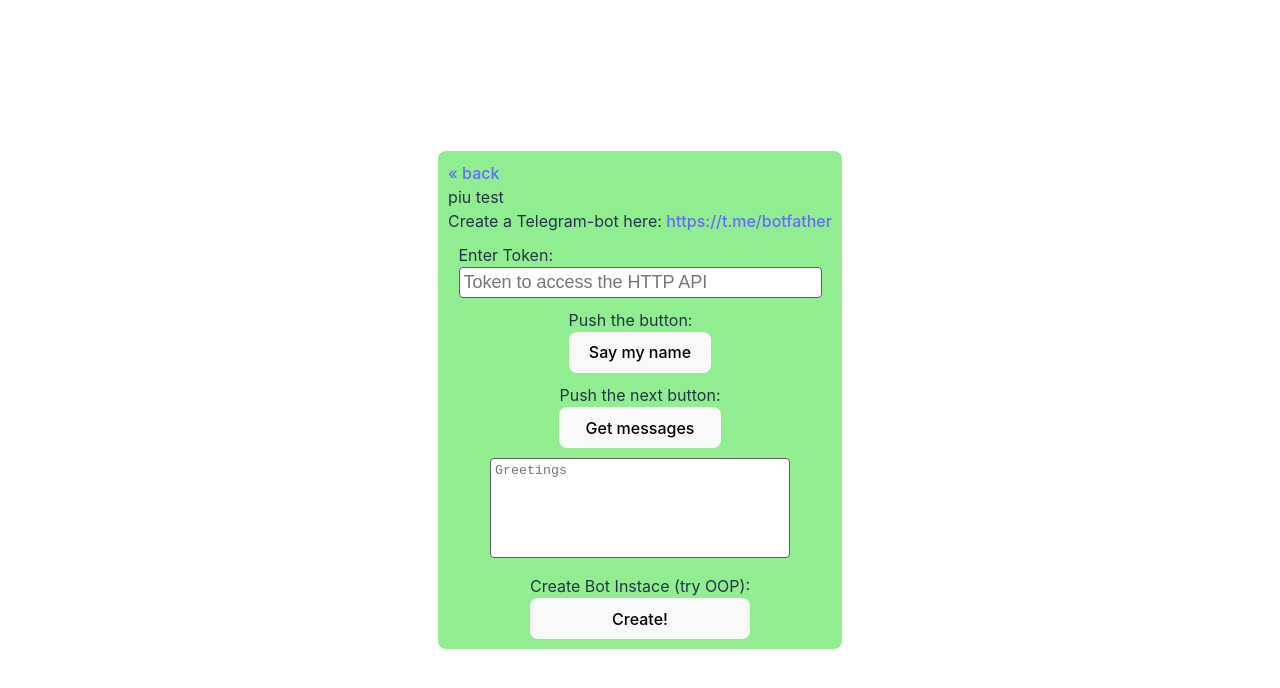
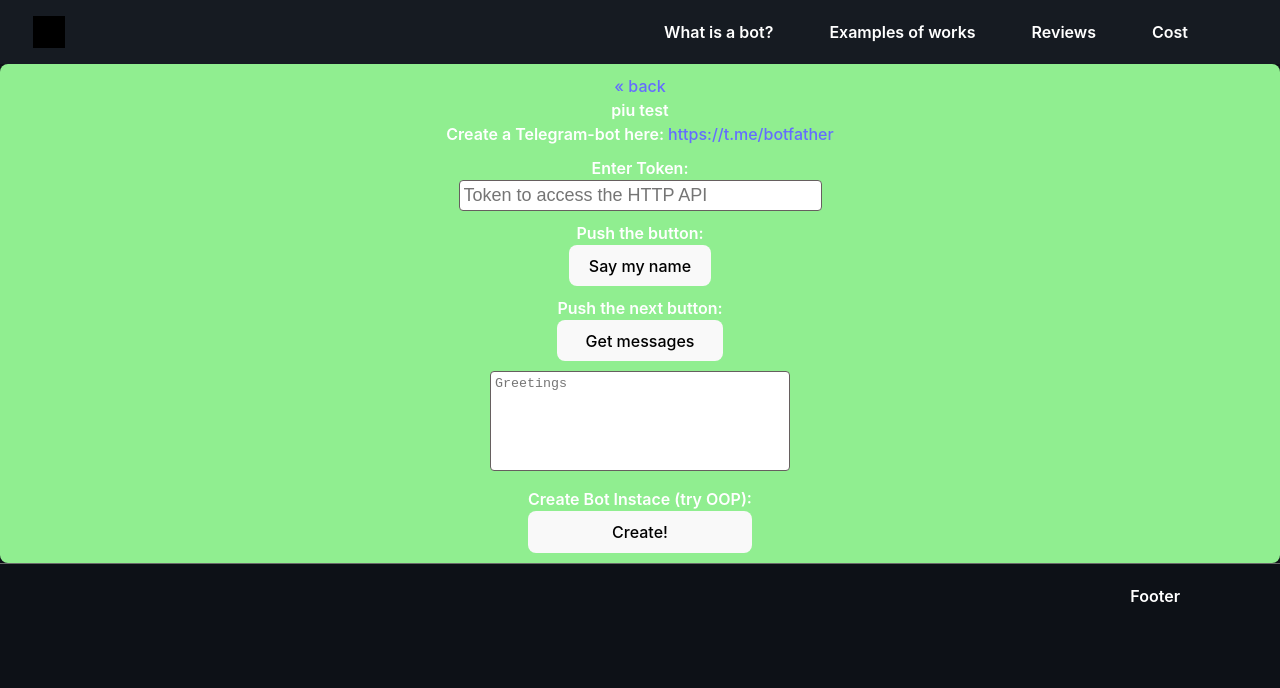
Before and after one commit to alexeyau/telebot-app, a React (Vite) app: page /test in a window 1280 px wide. Shown: the top 688 px of the page. Built offline with nearby package versions, Linux system fonts and the light colour scheme.

Commit message:
Layout develop (#15)
* 123

* layout

---------

Co-authored-by: Renat Vasilenko <64277973+mudaston@users.noreply.github.com>

```diff
--- a/src/App.css
+++ /dev/null
@@ -1,51 +0,0 @@
-* {
-  box-sizing: border-box;
-  margin: 0;
-  padding: 0;
-}
-
-#root {
-  max-width: 1280px;
-  margin: 0 auto;
-  padding: 2rem;
-}
-
-.logo {
-  height: 6em;
-  padding: 1.5em;
-  will-change: filter;
-  transition: filter 300ms;
-}
-.logo:hover {
-  filter: drop-shadow(0 0 2em #646cffaa);
-}
-.logo.react:hover {
-  filter: drop-shadow(0 0 2em #61dafbaa);
-}
-
-@keyframes logo-spin {
-  from {
-    transform: rotate(0deg);
-  }
-  to {
-    transform: rotate(360deg);
-  }
-}
-
-@media (prefers-reduced-motion: no-preference) {
-  a:nth-of-type(2) .logo {
-    animation: logo-spin infinite 20s linear;
-  }
-}
-
-.card {
-  padding: 2em;
-}
-
-.read-the-docs {
-  color: #888;
-}
-
-.App {
-  text-align: center;
-}
--- a/src/App.jsx
+++ /dev/null
@@ -1,40 +0,0 @@
-import { useState } from 'react';
-
-import reactLogo from './assets/react.svg';
-
-// eslint-disable-next-line import/no-unresolved
-import viteLogo from '/vite.svg';
-import './App.css';
-
-
-function App() {
-	const [count, setCount] = useState(0);
-
-	return (
-		<div className='App'>
-			<a href={'/test'}>Test &raquo;</a>
-			<div>
-				<a href='https://vitejs.dev' target='_blank' rel='noreferrer'>
-					<img src={viteLogo} className='logo' alt='Vite logo' />
-				</a>
-				<a href='https://reactjs.org' target='_blank' rel='noreferrer'>
-					<img src={reactLogo} className='logo react' alt='React logo' />
-				</a>
-			</div>
-			<h1>Vite + React</h1>
-			<div className='card'>
-				<button onClick={() => setCount((count) => count + 1)}>
-					count is {count}
-				</button>
-				<p>
-					Edit <code>src/App.jsx</code> and save to test HMR
-				</p>
-			</div>
-			<p className='read-the-docs'>
-				Click on the Vite and React logos to learn more
-			</p>
-		</div>
-	);
-}
-
-export default App;
--- /dev/null
+++ b/src/components/Footer.jsx
@@ -0,0 +1,10 @@
+function Footer() {
+
+  return (
+    <div className='footer'>
+        <div className='footer-text'>Footer</div>
+    </div>
+  );
+}
+
+export default Footer;
--- /dev/null
+++ b/src/components/Header.jsx
@@ -0,0 +1,16 @@
+function Header() {
+
+  return (
+      <div className='header'>
+        <div className='header-logo'></div>
+        <div className='header-menu'>
+          <div className='header-text'>What is a bot?</div>
+          <div className='header-text'>Examples of works</div>
+          <div className='header-text'>Reviews</div>
+          <div className='header-text'>Cost</div>
+        </div>
+      </div>
+  );
+}
+
+export default Header;
--- /dev/null
+++ b/src/components/Layout.css
@@ -0,0 +1,145 @@
+* {
+  box-sizing: border-box;
+  margin: 0;
+  padding: 0;
+}
+
+#root {
+  width: 100%;
+  height: 100%;
+}
+
+.logo {
+  height: 6em;
+  padding: 1.5em;
+  will-change: filter;
+  transition: filter 300ms;
+}
+.logo:hover {
+  filter: drop-shadow(0 0 2em #646cffaa);
+}
+.logo.react:hover {
+  filter: drop-shadow(0 0 2em #61dafbaa);
+}
+
+@keyframes logo-spin {
+  from {
+    transform: rotate(0deg);
+  }
+  to {
+    transform: rotate(360deg);
+  }
+}
+
+@media (prefers-reduced-motion: no-preference) {
+  a:nth-of-type(2) .logo {
+    animation: logo-spin infinite 20s linear;
+  }
+}
+
+.card {
+  padding: 2em;
+}
+
+.read-the-docs {
+  color: #888;
+}
+
+.Layout {
+  display: flex;
+  flex-direction: column;
+  text-align: center;
+  width: 100%;
+  min-height: 100vh;
+  height: 100%;
+  margin: 0px 0px 0px 0px;
+  padding: 0px 0px 0px 0px;
+  background-color: #0d1117;
+  color: white;
+  font-weight:600;
+  font-size: 16px;
+}
+
+.header {
+  display: flex;
+  padding: 16px;
+  line-height: 1.5;
+  align-items: center;
+  background-color: #161b22;
+}
+
+.header-logo {
+  width: 32px;
+  height: 32px;
+  margin-right: 16px;
+  margin-left: 17px;
+  background-color: black;
+}
+
+.header-menu {
+  margin-left: auto;
+  margin-right: 20px;
+  display: flex;
+  flex-direction: row;
+}
+
+.header-text {
+  margin-right: 56px;
+}
+
+.page {
+  width: 70%;
+  height: 100%;
+  margin: 0px auto 0px 15%;
+  display: flex;
+  flex-direction: column;
+  text-align: left;
+}
+
+.content {
+  display: flex;
+  flex-direction: row;
+  min-height: 500px;
+  flex: 1 1 auto;
+}
+
+.content-item {
+  width: 50%;
+  padding-top: 150px;
+}
+
+.content-item-advertisement {
+  font-size: 56px;
+}
+
+.content-item-list {
+  padding-top: 20px;
+  font-size: 20px;
+}
+
+.content-item-button {
+  margin: 70px 250px 250px 180px;
+  font-size: 20px;
+  padding: 10px 60px 10px 60px;
+  background-color: blue;
+  color: white;
+  border-radius: 7px;
+}
+
+.content-links {
+  width: 50%;
+  text-align: center;
+  padding-top: 100px;
+}
+
+.footer {
+  display: flex;
+  width: 100%;
+  border-top: 1px solid dimgray;
+}
+
+.footer-text {
+  padding-top: 20px;
+  margin-left: auto;
+  margin-right: 100px;
+}
--- /dev/null
+++ b/src/components/Layout.jsx
@@ -0,0 +1,17 @@
+import Header from '@/components/Header';
+import Footer from '@/components/Footer';
+import './Layout.css';
+
+function Layout(props) {
+  return (
+    <div className="Layout">
+
+        <Header />
+        {props.children}
+        <Footer />
+
+    </div>
+  );
+}
+
+export default Layout;
--- a/src/main.jsx
+++ b/src/main.jsx
@@ -2,7 +2,7 @@ import React from 'react';
 import ReactDOM from 'react-dom/client';
 import { createBrowserRouter, RouterProvider } from 'react-router-dom';
 
-import App from './App.jsx';
+import App from '@/pages/app/App.jsx';
 import Test from './pages/test/Test.jsx';
 import './index.css';
 
--- /dev/null
+++ b/src/pages/app/App.jsx
@@ -0,0 +1,62 @@
+import { useState } from 'react';
+
+import reactLogo from '@/assets/react.svg';
+// eslint-disable-next-line import/no-unresolved
+import viteLogo from '/vite.svg';
+import Layout from '@/components/Layout';
+
+
+function App() {
+	const [count, setCount] = useState(0);
+
+  return (
+
+    <Layout>
+
+      <div className='page'>
+        <div className='content'>
+          <div className='content-item'>
+
+            <div className='content-item-advertisement'>We help develop bots of any complexity</div>
+            <ul className='content-item-list'>
+              <li>Many years in the work</li>
+              <li>Lots of orders</li>
+              <li>A lot of users</li>
+            </ul>
+            <div className='content-item-button'>
+              <a href={`/test`}>Test &raquo;</a>
+            </div>
+
+          </div>
+
+          <div className='content-links'>
+            <div>
+              <a href="https://vitejs.dev" target="_blank">
+                <img src={viteLogo} className="logo" alt="Vite logo" />
+              </a>
+              <a href="https://reactjs.org" target="_blank">
+                <img src={reactLogo} className="logo react" alt="React logo" />
+              </a>
+            </div>
+            <h1>Vite + React</h1>
+            <div className="card">
+              <button onClick={() => setCount((count) => count + 1)}>
+                count is {count}
+              </button>
+              <p>
+                Edit <code>src/App.jsx</code> and save to test HMR
+              </p>
+            </div>
+            <p className="read-the-docs">
+              Click on the Vite and React logos to learn more
+            </p>
+          </div>
+
+        </div>
+      </div>
+
+    </Layout>
+  );
+}
+
+export default App;
--- a/src/pages/test/Test.jsx
+++ b/src/pages/test/Test.jsx
@@ -11,7 +11,8 @@ import {
 	setStorageItem,
 } from '@services/localStorage.js';
 
-import { BasicBotRandom } from '../../telebots/BasicBotRandom';
+import { BasicBotRandom } from '@/telebots/BasicBotRandom';
+import Layout from '@/components/Layout';
 
 import './Test.css';
 
@@ -102,6 +103,7 @@ function Test() {
 	};
 
 	return (
+		<Layout>
 			<div className='Test'>
 				<a href={'/'}>&laquo; back</a>
 				<div>piu test</div>
@@ -176,6 +178,7 @@ function Test() {
 					</li>
 				</ol>
 			</div>
+		</Layout>
 	);
 }
 
```
Lines whose indentation alone changed are shown as unchanged.
